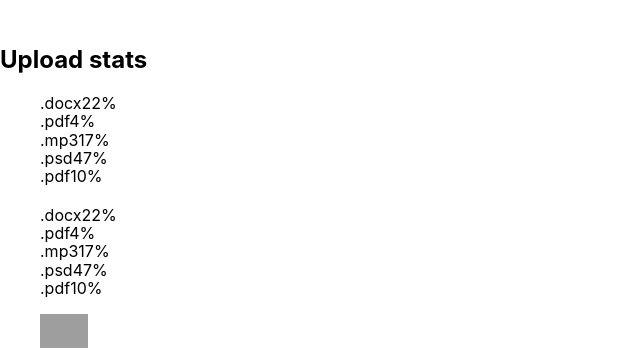
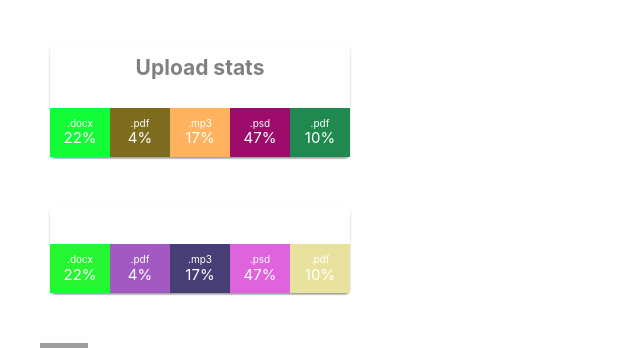
Before and after one commit to Nataliia333/goit-react-hw-01-components, a React (Create React App) app: page / in a window 1280 px wide. Shown: the part 344-692 px from the top of the page, without its empty margins (0-640 px from the left). Built offline with nearby package versions, Linux system fonts and the light colour scheme; grey boxes are pictures that could not be loaded.

Commit message:
task_2 styles

```diff
--- a/src/components/Profile/Profile.module.css
+++ b/src/components/Profile/Profile.module.css
@@ -3,7 +3,7 @@
   border-radius: 5px;
   padding-top: 30px;
   margin: 50px;
-  width: 300px;
+  width: 250px;
   text-align: center;
   border-radius: 5px;
   box-shadow: 0px 2px 1px rgba(0, 0, 0, 0.2), 0px 1px 1px rgba(0, 0, 0, 0.14),
--- a/src/components/Statistics/Statistics.js
+++ b/src/components/Statistics/Statistics.js
@@ -1,16 +1,25 @@
 import React from 'react';
 import PropTypes from 'prop-types';
+import styles from './Statistics.module.css';
+
+const generateColor = () => {
+  return `#${Math.random().toString(16).substr(-6)}`;
+};
 
 const Statistics = ({ title, stats }) => {
   return (
-    <section className="statistics">
-      <h2 className="title">{title}</h2>
+    <section className={styles.statistics}>
+      <h2 className={styles.title}>{title}</h2>
 
-      <ul className="stat-list">
+      <ul className={styles.list}>
         {stats.map(({ id, label, percentage }) => (
-          <li key={id} className="item">
-            <span className="label">{label}</span>
-            <span className="percentage">{percentage}%</span>
+          <li
+            key={id}
+            className={styles.item}
+            style={{ backgroundColor: generateColor() }}
+          >
+            <span className={styles.label}>{label}</span>
+            <span className={styles.percentage}>{percentage}%</span>
           </li>
         ))}
       </ul>
--- /dev/null
+++ b/src/components/Statistics/Statistics.module.css
@@ -0,0 +1,41 @@
+.statistics {
+  width: 300px;
+  margin: 50px;
+  background-color: #fff;
+  border-radius: 5px;
+  font-size: 14px;
+  color: grey;
+  box-shadow: 0px 2px 1px rgba(0, 0, 0, 0.2), 0px 1px 1px rgba(0, 0, 0, 0.14),
+    0px 1px 3px rgba(0, 0, 0, 0.12);
+}
+
+.title {
+  padding: 10px;
+  text-align: center;
+}
+
+.list {
+  display: flex;
+  justify-content: space-between;
+  padding: 0;
+}
+
+.item {
+  display: flex;
+  flex-direction: column;
+  text-align: center;
+  padding-top: 10px;
+  padding-bottom: 10px;
+
+  width: 100%;
+  height: 100%;
+  color: #fff;
+}
+
+.label {
+  font-size: 10px;
+}
+
+.percentage {
+  font-size: 15px;
+}
```
